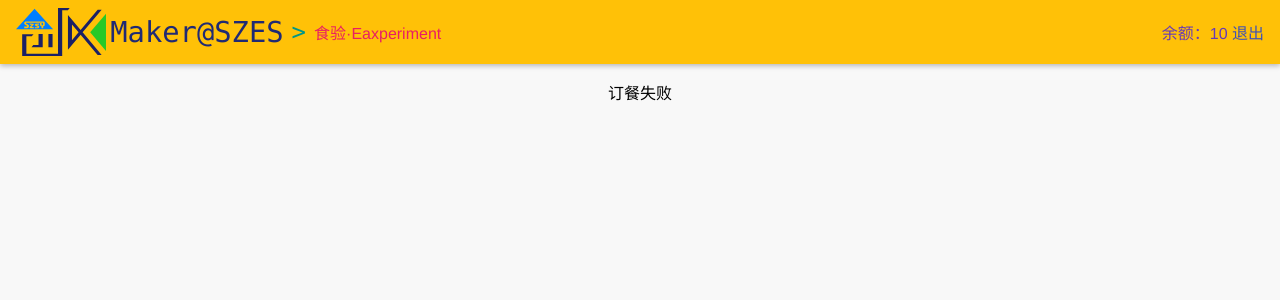
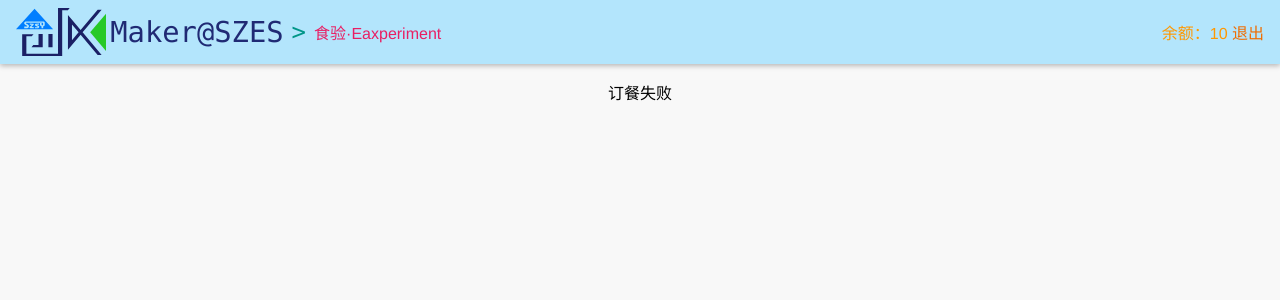
Before and after one commit to szes-maker/canteen-ses, a Django app: template canteen/templates/canteen/result.html in a window 1280 px wide. Shown: the top 300 px of the page. Run offline with Django 3.2, Linux system fonts and the light colour scheme; the template is opened without the code that fills it: most values are stand-ins (such as "Sample title", 1, 10 or a date in 2020).

Commit message:
make the navbar less "earthy"

```diff
--- a/canteen/static/canteen/style.css
+++ b/canteen/static/canteen/style.css
@@ -5,7 +5,7 @@ body {
 }
 
 header {
-    background-color: #FFC107;
+    background-color: #B3E5FC;
     box-shadow: 0 2px 5px rgba(0, 0, 0, 0.26);
 }
 
@@ -51,14 +51,14 @@ header a#logo-link {
 #org-name {
     margin-left: 4px;
     color: #202a74;
-    font-family: "Adobe Source Code Pro", Consolas, Monaco, monospace;
+    font-family: "Source Code Pro", Consolas, Monaco, monospace;
     font-size: 1.8em;
 }
 
 #bracket-divider {
     margin: 0 8px;
     color: #009688;
-    font-family: "Adobe Source Code Pro", Consolas, Monaco, monospace;
+    font-family: "Source Code Pro", Consolas, Monaco, monospace;
     font-size: 1.5em;
 }
 
@@ -67,11 +67,11 @@ header a#logo-link {
 }
 
 #navbar-container .text {
-    color: #673AB7;
+    color: #FF9800;
 }
 
 #navbar-container .text a {
-    color: #3F51B5;
+    color: #EF6C00;
 }
 
 #content {
```
